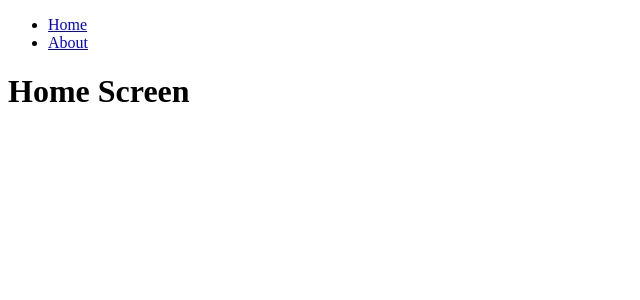
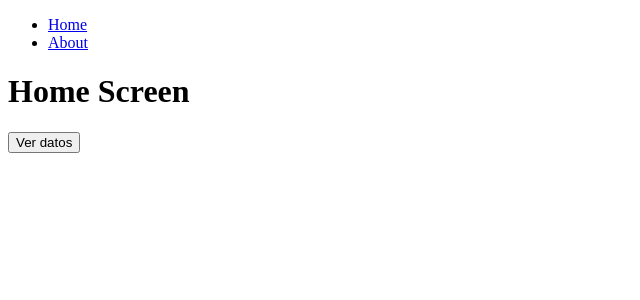
Before and after one commit to TerceroUMA/proyecto-ing-web, a React (Create React App) app in the folder frontend/: page / in a window 1280 px wide. Shown: the top 300 px of the page, without its empty margins (0-640 px from the left). Built offline with nearby package versions, Linux system fonts and the light colour scheme.

Commit message:
feature: google Sign in in frontend

```diff
--- a/frontend/public/index.html
+++ b/frontend/public/index.html
@@ -25,10 +25,15 @@
       Learn how to configure a non-root public URL by running `npm run build`.
     -->
     <title>React App</title>
+
+    <script src="https://apis.google.com/js/platform.js" async defer></script>
+    <meta name="google-signin-client_id" content="326086038801-d5fhudpbarkc49ibtia51v4rd7187a5j.apps.googleusercontent.com">
+
   </head>
   <body>
     <noscript>You need to enable JavaScript to run this app.</noscript>
     <div id="root"></div>
+
     <!--
       This HTML file is a template.
       If you open it directly in the browser, you will see an empty page.
--- a/frontend/src/components/Home.js
+++ b/frontend/src/components/Home.js
@@ -10,9 +10,32 @@ export const Home = () => {
         type: pruebaTypes.pruebaOf
     });
 
+    const onSignIn = ( ) => {
+
+        // gapi viene de script del html de google
+        // eslint-disable-next-line no-undef
+        const auth2 = gapi.auth2.init();
+        if ( auth2.isSignedIn.get() ) {
+
+            const profile = auth2.currentUser.get().getBasicProfile();
+            console.log( 'ID: ' + profile.getId() );
+            console.log( 'Full Name: ' + profile.getName() );
+            console.log( 'Given Name: ' + profile.getGivenName() );
+            console.log( 'Family Name: ' + profile.getFamilyName() );
+            console.log( 'Image URL: ' + profile.getImageUrl() );
+            console.log( 'Email: ' + profile.getEmail() );
+
+        }
+
+    };
+
     return (
         <div>
             <h1>Home Screen</h1>
+            <div className="g-signin2" data-onsuccess="onSignIn" >
+
+            </div>
+            <button onClick={onSignIn} >Ver datos</button>
         </div>
     );
 
```
Also changed, not shown: frontend/package.json (+8 -7 lines), frontend/.eslintrc.json, 1 other file (tests, documents, lock files or other folders).
